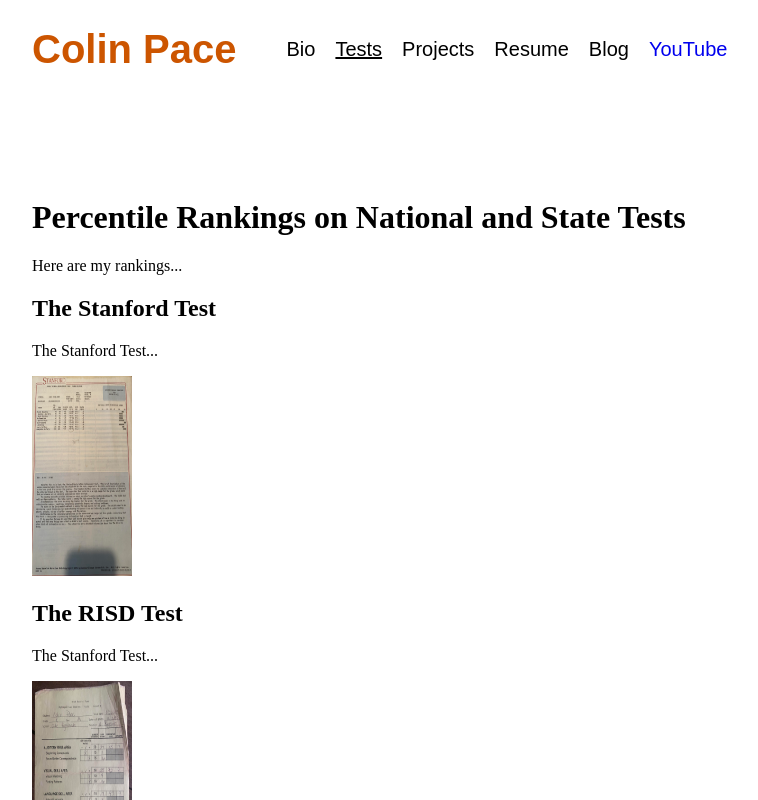
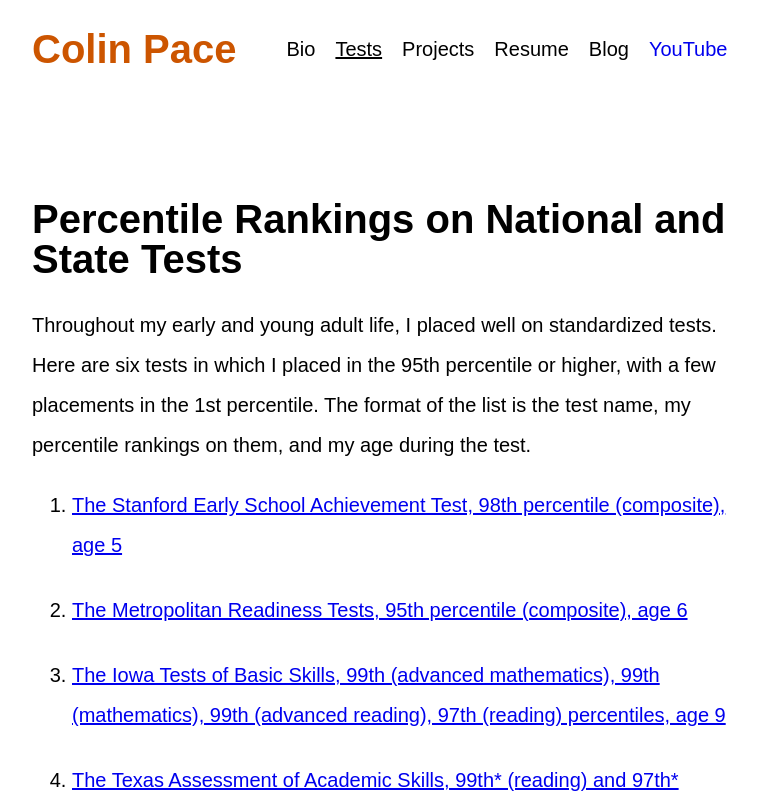
Before and after one commit to Colin-Pace/Portfolio, a React (Create React App) app: page / in a window 1280 px wide. Both pictures are taken after a click on the link "Tests". Shown: the top 800 px of the page, without its empty margins (258-1016 px from the left). Built offline with nearby package versions, Linux system fonts and the light colour scheme.

Commit message:
added tests and updated profile

```diff
--- a/src/App.css
+++ b/src/App.css
@@ -149,6 +149,11 @@
     margin-right: 10px;
   }
 
+  #testsTitle, #selectedTestsTitle {
+    margin-left: 10px;
+    margin-right: 0px;
+  }
+
   #selectedResumeTitle, #resumeTitle {
     margin-right: 10px;
   }
--- a/src/Profile.js
+++ b/src/Profile.js
@@ -4,16 +4,8 @@
 function Profile() {
   return (
     <div>
-      <p className = 'profileText'>I like a sophisticated science joke like, "Why don’t scientists trust atoms? Because they make up everything."</p>
-      <p className = 'profileText'>On the scholastic front, I've embraced academic excellence, clinching national positions in the 99th and 96th percentiles on standardized tests, each time in two subjects. In formal education, I have a bachelor of arts degree in anthropology, master of arts degree in Asian cultures and languages with a focus on Modern Standard Hindi, and a coding boot camp certificate from The University of Texas at Austin, one of the top 50 universities globally. I also have a useful project management certificate from Google.</p>
-      <p className = 'profileText'>My academic journey at the university has equipped me with a profound understanding of anthropological theories, with a particular emphasis on the concept of hierarchy. Guided by the mentorship of an advisor who himself was a student of Victor Turner—a pivotal figure in symbolic anthropology, a branch of sociocultural anthropology—I immersed myself in the nuanced dynamics of hierarchy within the realm of social science. I scrutinized and comprehended the manifestations of hierarchy across various levels of social organization, from local to national contexts in different countries. Moreover, this educational experience played a crucial role in fostering my logical reasoning abilities, encompassing skills such as analysis, evaluation, inference, and interpretation. These skills have been invaluable in my pursuit of understanding and interpreting the intricate layers of hierarchy within diverse social contexts.</p>
-      <p className = 'profileText'>Furthermore, my hands-on involvement in language instruction extended to close work with the director of the Hindi-Urdu Flagship, a focal point of the Department of Defense initiative aimed at enhancing language proficiency in strategically important languages. Engaging in rigorous language instruction, I refined my grasp of syntax, broadened my vocabulary, and developed the capacity to deliver verbally eloquent renditions of texts, facilitating effective communication and nuanced expression. This immersive experience fortified my critical thinking skills and elevated my cross-cultural competence. The proficiency I gained in Hindi was reinforced during four years when I lived in India.</p>
-      <p className = 'profileText'>My familiarity with Hindi syntax proved advantageous for the consideration of syntax in the abstract when I enrolled in the university's coding boot camp. This experience solidified my understanding of JavaScript syntax and facilitated a comprehensive grasp of coding principles essential for developing web applications.</p>
-      <p className = 'profileText'>The Google Project Management Certificate provided me with comprehensive insights into the project life cycle, emphasizing the essential documentation required to navigate tasks and milestones through project phases efficiently, leading to successful project completion.</p>
-      <p className = 'profileText'>For an occupation, I have held two distinguished positions: one as a Research Engineering Scientist Associate at Applied Research Laboratories and the other as a Project Coordinator for ADU Geeks.</p>
-      <p className = 'profileText'>Although I cannot elaborate about my role as a Research Engineering Scientist Associate, I am proud to have had such a title at a state laboratory.</p>
-      <p className = 'profileText'>In my role as a Project Coordinator for ADU Geeks, I managed over 30 projects simultaneously, exhibiting adept organizational skills. My responsibilities encompassed keeping track of the status of each project and facilitating communication among the design team, vendors, and municipal authorities. This multifaceted engagement required adept navigation through the intricacies of collaborative project management. In essence, both roles demonstrated a synthesis of technical aptitude and organizational competence.</p>
-      <p className = 'profileText'>Outside of academia and professional pursuits, my intellectual interests extend from coding data structures and algorithms to exploring the natural and social sciences. The sciences share a method that consists of logical reasoning, a theoretical framework, and a reliance on empirical facts. Yet each science addresses a different class of phenomena. Studying the structure, knowledge, and methodologies of each science is an educational journey that simultaneously broadens and sharpens the mind.</p>
+      <p className = 'profileText'>Hello! Welcome to my profile. I'm Colin, a 37 year old who lives in Austin. My education was at The University of Texas at Austin, and I have had a couple great jobs, though I'm currently job searching.</p>
+      <p className = 'profileText'>Please explore my profile. The tests section has my top standardized test placements. The projects section has my coding projects. The resume section has my resume. The blog and YouTube links take you to my science blog on Medium and my YouTube channel.</p>
       <p className = 'lastText'>As a perspicacious science blogger and an unwavering vegan, I offer a synthesis of intellectual curiosity, scholarly achievement, and open-mindedness.</p>
     </div>
   );
--- a/src/Tests.css
+++ b/src/Tests.css
@@ -1,4 +1,25 @@
+#testSection {
+  font-size: 20px;
+  font-family: Arial, Helvetica, sans-serif;
+  line-height: 200%;
+}
+
 #stanfordTest, #risdTest, #iowaTest, #taasOne, #taasTwo, #gre {
-  width: 100px;
-  height: 200px;
+  display: block;
+  margin-left: auto;
+  margin-right: auto;
+  width: 50%;
+  height: 50%;
 }
+
+#iowaTest, #gre {
+  rotate: 270deg;
+}
+
+#testOneTitle, #testTwoTitle, #testThreeTitle, #testFourTitle, #testFiveTitle, #testSixTitle {
+  margin-top: 150px;
+}
+
+ol li {
+  margin-bottom: 25px;
+}
--- a/src/Tests.js
+++ b/src/Tests.js
@@ -3,52 +3,62 @@
 
 function Tests() {
   return (
-    <div>
+    <div id = "testSection">
       <h1>Percentile Rankings on National and State Tests</h1>
-      <p>Here are my rankings...</p>
+      <p>Throughout my early and young adult life, I placed well on standardized tests. Here are six tests in which I placed in the 95th percentile or higher, with a few placements in the 1st percentile. The format of the list is the test name, my percentile rankings on them, and my age during the test.
+        <ol>
+          <li><a href = "#testOneTitle">The Stanford Early School Achievement Test, 98th percentile (composite), age 5</a></li>
+          <li><a href = "#testTwoTitle">The Metropolitan Readiness Tests, 95th percentile (composite), age 6</a></li>
+          <li><a href = "#testThreeTitle">The Iowa Tests of Basic Skills, 99th (advanced mathematics), 99th (mathematics), 99th (advanced reading), 97th (reading) percentiles, age 9</a></li>
+          <li><a href = "#testFourTitle">The Texas Assessment of Academic Skills, 99th* (reading) and 97th* (mathematics) percentiles, age 9</a></li>
+          <li><a href = "#testFiveTitle">The Texas Assessment of Academic Skills, 99th* (reading) and 98th* (mathematics) percentiles, age 14</a></li>
+          <li><a href = "#testSixTitle">The Graduate Record Examinations, 96th+ (verbal reasoning) and 96th+ (analytical writing) percentile, age 22</a></li>
+        </ol>
+      Key: * denotes ChatGPT's estimation percentile based on the test result form, and + denotes a likely higher percentile by age range
+      </p>
 
-      <h2>The Stanford Test</h2>
-      <p>The Stanford Test...</p>
+      <h2 id = "testOneTitle">The Stanford Test 1992</h2>
+      <p>My first achievement, I placed in the 98th percentile on the Stanford Test at age 5. With more than 205 questions, the Stanford Test assessed reading, mathematics, and some other topics.</p>
       <img
         id = 'stanfordTest'
         className = ''
         src = {require('./stanford.png')}
       />
 
-      <h2>The RISD Test</h2>
-      <p>The Stanford Test...</p>
+      <h2 id = "testTwoTitle">The Metropolitan Test 1993</h2>
+      <p>The following year, at age 6, I took the Metropolitan Test. I did less well on the Metropolitan Test than I did on the Stanford Test, but I still did well on the Metrpolitan Test. I am proud of this ranking.</p>
       <img
         id = 'risdTest'
         className = ''
         src = {require('./risd.jpeg')}
       />
 
-      <h2>The Iowa Test</h2>
-        <p>The Stanford Test...</p>
+      <h2 id = "testThreeTitle">The Iowa Test 1996</h2>
+        <p>The Iowa Test is the first time I placed in the top percentile, and here I netted three such placements. The total reading score is also good.</p>
         <img
           id = 'iowaTest'
           className = ''
           src = {require('./iowa.jpeg')}
         />
 
-      <h2>TAAS Test 1996</h2>
-        <p>The Stanford Test...</p>
+      <h2 id = "testFourTitle">The Texas (TAAS) Test 1996</h2>
+        <p>I'm unsure how to interpret these results. 3-94 appears to be the maximum score possible (possibly the first time I answered every qusetion correctly), and ChatGPT estimated that the score places me in the 99th percentile. The 3-89 is less strong, but, again, still a strong score and percentile. ChatGPT estimated all the TAAS scores displayed.</p>
         <img
           id = 'taasOne'
           className = ''
           src = {require('./taasOne.jpeg')}
         />
 
-      <h2>TAAS Test 2001</h2>
-        <p>The Stanford Test...</p>
+      <h2 id = "testFiveTitle">The Texas (TAAS) Test 2001</h2>
+        <p>ChatGPT thinks I did equally well in reading on the second TAAS test by percentile if not score. The mathematics percentile is also good.</p>
         <img
           id = 'taasTwo'
           className = ''
           src = {require('./taasTwo.jpeg')}
         />
 
-      <h2>The GRE</h2>
-        <p>The Stanford Test...</p>
+      <h2 id = "testSixTitle">The Graduate Record Examinations (GRE) 2009</h2>
+        <p>The GRE was an interesting test for me for a number of reasons. It's the last standardized test that I took. Also, I didn't study or try on the mathematics section, which is why I received a much lower placement. Perhaps most noteworthy, after the two 96th percentile placements in verbal reasoning and analytical writing, is the age at which I tested: 22. Today, the average test taker is 24 years old, with 50% of test takers older than 22. If this was true when I took the test, then for my age range, I probably placed higher, perhaps even again in the top percentile for both categories. The testing service, ETS, doesn't give statistics, so the status of the percentiles remains unclear.</p>
         <img
           id = 'gre'
           className = ''
```
